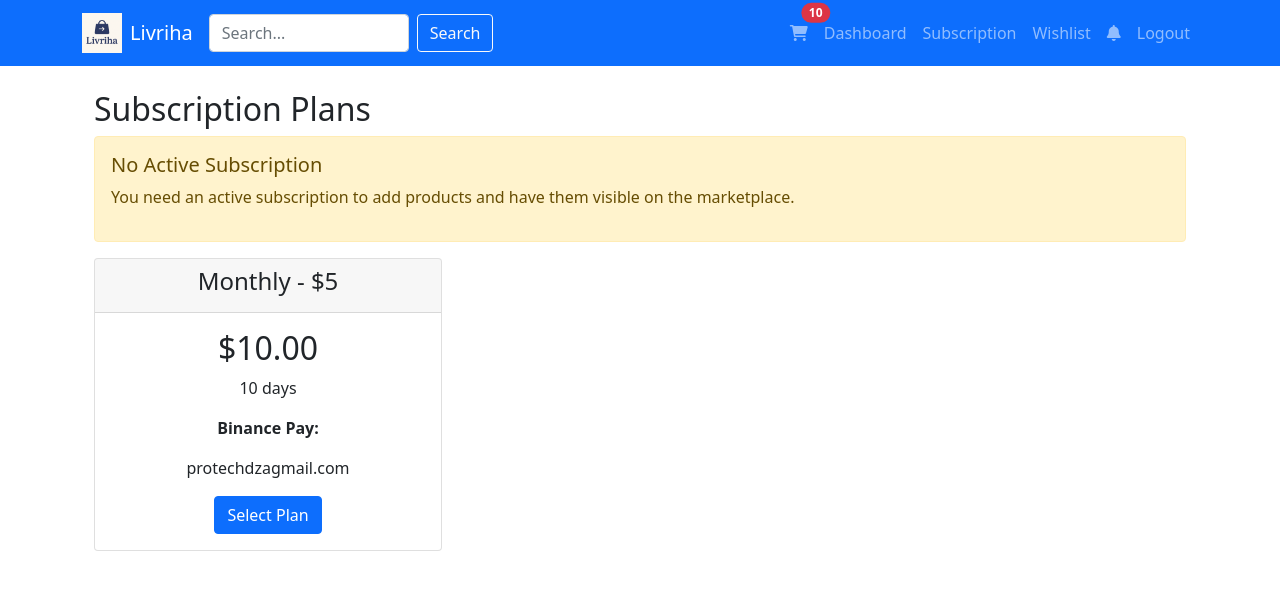
After one commit to ilyas0535/livriha-marketplace, a Django app: page /subscriptions/plans/ in a window 1280 px wide. The commit adds this page. Shown: the top 590 px of the page. Run offline with Django 5.2, Linux system fonts and the light colour scheme; a user stored in the database is signed in; tables that the repository leaves empty hold one stand-in row (values such as "Sample post"); data that the repository does not hold is empty.

Commit message:
Add subscription system with Binance Pay

```diff
--- a/monmagasin/settings.py
+++ b/monmagasin/settings.py
@@ -49,6 +49,7 @@ INSTALLED_APPS = [
     'shops',
     'products',
     'orders',
+    'subscriptions',
 ]
 
 MIDDLEWARE = [
--- a/monmagasin/urls.py
+++ b/monmagasin/urls.py
@@ -13,6 +13,7 @@ urlpatterns = [
     path('shop/', include('shops.urls')),
     path('products/', include('products.urls')),
     path('orders/', include('orders.urls')),
+    path('subscriptions/', include('subscriptions.urls')),
     # SEO URLs
     path('robots.txt', robots_txt, name='robots_txt'),
     path('sitemap.xml', sitemap_xml, name='sitemap_xml'),
--- /dev/null
+++ b/subscriptions/__init__.py
@@ -0,0 +1 @@
+# Subscriptions app
--- /dev/null
+++ b/subscriptions/management/__init__.py
@@ -0,0 +1 @@
+# Management package
--- /dev/null
+++ b/subscriptions/management/commands/__init__.py
@@ -0,0 +1 @@
+# Commands package
--- /dev/null
+++ b/subscriptions/models.py
@@ -0,0 +1,57 @@
+from django.db import models
+from django.contrib.auth import get_user_model
+from django.utils import timezone
+from datetime import timedelta
+
+User = get_user_model()
+
+class SubscriptionPlan(models.Model):
+    PLAN_CHOICES = [
+        ('monthly', 'Monthly - $5'),
+        ('6months', '6 Months - $20 (Save $10)'),
+        ('yearly', 'Yearly - $50 (Save $20)'),
+    ]
+
+    name = models.CharField(max_length=20, choices=PLAN_CHOICES, unique=True)
+    price = models.DecimalField(max_digits=10, decimal_places=2)
+    duration_days = models.IntegerField()
+
+    def __str__(self):
+        return dict(self.PLAN_CHOICES)[self.name]
+
+class Subscription(models.Model):
+    user = models.OneToOneField(User, on_delete=models.CASCADE)
+    plan = models.ForeignKey(SubscriptionPlan, on_delete=models.CASCADE)
+    start_date = models.DateTimeField(default=timezone.now)
+    end_date = models.DateTimeField()
+    is_active = models.BooleanField(default=True)
+    binance_user = models.CharField(max_length=100)
+    binance_email = models.EmailField()
+
+    def save(self, *args, **kwargs):
+        if not self.end_date:
+            self.end_date = self.start_date + timedelta(days=self.plan.duration_days)
+        super().save(*args, **kwargs)
+
+    @property
+    def is_expired(self):
+        return timezone.now() > self.end_date
+
+    @property
+    def days_until_expiry(self):
+        return (self.end_date - timezone.now()).days
+
+    def __str__(self):
+        return f"{self.user.username} - {self.plan.name}"
+
+class PaymentConfirmation(models.Model):
+    user = models.ForeignKey(User, on_delete=models.CASCADE)
+    plan = models.ForeignKey(SubscriptionPlan, on_delete=models.CASCADE)
+    binance_user = models.CharField(max_length=100)
+    binance_email = models.EmailField()
+    amount = models.DecimalField(max_digits=10, decimal_places=2)
+    created_at = models.DateTimeField(default=timezone.now)
+    is_confirmed = models.BooleanField(default=False)
+
+    def __str__(self):
+        return f"Payment {self.user.username} - ${self.amount}"
--- /dev/null
+++ b/subscriptions/urls.py
@@ -0,0 +1,9 @@
+from django.urls import path
+from . import views
+
+urlpatterns = [
+    path('plans/', views.subscription_plans, name='subscription_plans'),
+    path('purchase/<int:plan_id>/', views.purchase_plan, name='purchase_plan'),
+    path('admin/', views.admin_dashboard, name='subscription_admin'),
+    path('activate/<int:payment_id>/', views.activate_subscription, name='activate_subscription'),
+]
--- /dev/null
+++ b/subscriptions/views.py
@@ -0,0 +1,106 @@
+from django.shortcuts import render, redirect, get_object_or_404
+from django.contrib.auth.decorators import login_required
+from django.contrib import messages
+from django.core.mail import send_mail
+from django.conf import settings
+from .models import SubscriptionPlan, Subscription, PaymentConfirmation
+from .forms import PaymentForm
+
+@login_required
+def subscription_plans(request):
+    plans = SubscriptionPlan.objects.all()
+    user_subscription = getattr(request.user, 'subscription', None)
+    return render(request, 'subscriptions/plans.html', {
+        'plans': plans,
+        'user_subscription': user_subscription
+    })
+
+@login_required
+def purchase_plan(request, plan_id):
+    plan = get_object_or_404(SubscriptionPlan, id=plan_id)
+
+    if request.method == 'POST':
+        form = PaymentForm(request.POST)
+        if form.is_valid():
+            # Create payment confirmation
+            payment = PaymentConfirmation.objects.create(
+                user=request.user,
+                plan=plan,
+                binance_user=form.cleaned_data['binance_user'],
+                binance_email=form.cleaned_data['binance_email'],
+                amount=plan.price
+            )
+
+            # Send email to admin
+            send_mail(
+                subject=f'New Payment Confirmation - {request.user.username}',
+                message=f'''
+Payment Details:
+- User: {request.user.username} ({request.user.email})
+- Plan: {plan.get_name_display()}
+- Amount: ${plan.price}
+- Binance User: {form.cleaned_data['binance_user']}
+- Binance Email: {form.cleaned_data['binance_email']}
+- Date: {payment.created_at}
+
+Please verify the payment and activate the subscription.
+                ''',
+                from_email=settings.DEFAULT_FROM_EMAIL,
+                recipient_list=['protechdza@gmail.com'],
+                fail_silently=False,
+            )
+
+            messages.success(request, 'Payment confirmation sent! We will activate your subscription once payment is verified.')
+            return redirect('subscription_plans')
+    else:
+        form = PaymentForm()
+
+    return render(request, 'subscriptions/purchase.html', {
+        'plan': plan,
+        'form': form
+    })
+
+@login_required
+def admin_dashboard(request):
+    if request.user.email != 'protechdza@gmail.com':
+        messages.error(request, 'Access denied.')
+        return redirect('home')
+
+    pending_payments = PaymentConfirmation.objects.filter(is_confirmed=False)
+    all_subscriptions = Subscription.objects.all().order_by('-start_date')
+
+    return render(request, 'subscriptions/admin_dashboard.html', {
+        'pending_payments': pending_payments,
+        'subscriptions': all_subscriptions
+    })
+
+@login_required
+def activate_subscription(request, payment_id):
+    if request.user.email != 'protechdza@gmail.com':
+        messages.error(request, 'Access denied.')
+        return redirect('home')
+
+    payment = get_object_or_404(PaymentConfirmation, id=payment_id)
+
+    # Create or update subscription
+    subscription, created = Subscription.objects.get_or_create(
+        user=payment.user,
+        defaults={
+            'plan': payment.plan,
+            'binance_user': payment.binance_user,
+            'binance_email': payment.binance_email
+        }
+    )
+
+    if not created:
+        # Extend existing subscription
+        subscription.plan = payment.plan
+        subscription.end_date = subscription.end_date + timedelta(days=payment.plan.duration_days)
+        subscription.is_active = True
+        subscription.save()
+
+    payment.is_confirmed = True
+    payment.save()
+
+    messages.success(request, f'Subscription activated for {payment.user.username}')
+    return redirect('admin_dashboard')
--- a/templates/base.html
+++ b/templates/base.html
@@ -106,6 +106,7 @@
 
                 {% if user.is_authenticated %}
                     <a class="nav-link" href="{% url 'dashboard' %}">Dashboard</a>
+                    <a class="nav-link" href="{% url 'subscription_plans' %}">Subscription</a>
                     <a class="nav-link" href="{% url 'wishlist' %}">Wishlist</a>
 
                     <!-- Notifications Dropdown -->
--- /dev/null
+++ b/templates/subscriptions/plans.html
@@ -0,0 +1,50 @@
+{% extends 'base.html' %}
+
+{% block content %}
+<div class="container">
+    <h2>Subscription Plans</h2>
+
+    {% if user_subscription and not user_subscription.is_expired %}
+        <div class="alert alert-success">
+            <h5>Active Subscription</h5>
+            <p>Plan: {{ user_subscription.plan }}</p>
+            <p>Expires: {{ user_subscription.end_date|date:"M d, Y" }}</p>
+            <p>Days remaining: {{ user_subscription.days_until_expiry }}</p>
+        </div>
+    {% else %}
+        <div class="alert alert-warning">
+            <h5>No Active Subscription</h5>
+            <p>You need an active subscription to add products and have them visible on the marketplace.</p>
+        </div>
+    {% endif %}
+
+    <div class="row">
+        {% for plan in plans %}
+        <div class="col-md-4 mb-4">
+            <div class="card">
+                <div class="card-header text-center">
+                    <h4>{{ plan.get_name_display }}</h4>
+                </div>
+                <div class="card-body text-center">
+                    <h2>${{ plan.price }}</h2>
+                    <p>{{ plan.duration_days }} days</p>
+
+                    {% if plan.name == '6months' %}
+                        <p class="text-success">Save $10!</p>
+                    {% elif plan.name == 'yearly' %}
+                        <p class="text-success">Save $20!</p>
+                    {% endif %}
+
+                    <div class="mt-3">
+                        <p><strong>Binance Pay:</strong></p>
+                        <p>protechdzagmail.com</p>
+                    </div>
+
+                    <a href="{% url 'purchase_plan' plan.id %}" class="btn btn-primary">Select Plan</a>
+                </div>
+            </div>
+        </div>
+        {% endfor %}
+    </div>
+</div>
+{% endblock %}
```
Also changed, not shown: subscriptions/admin.py (added, +16 -0 lines), subscriptions/forms.py (added, +21 -0 lines), subscriptions/management/commands/create_plans.py (added, +25 -0 lines), templates/subscriptions/purchase.html (added, +47 -0 lines).
